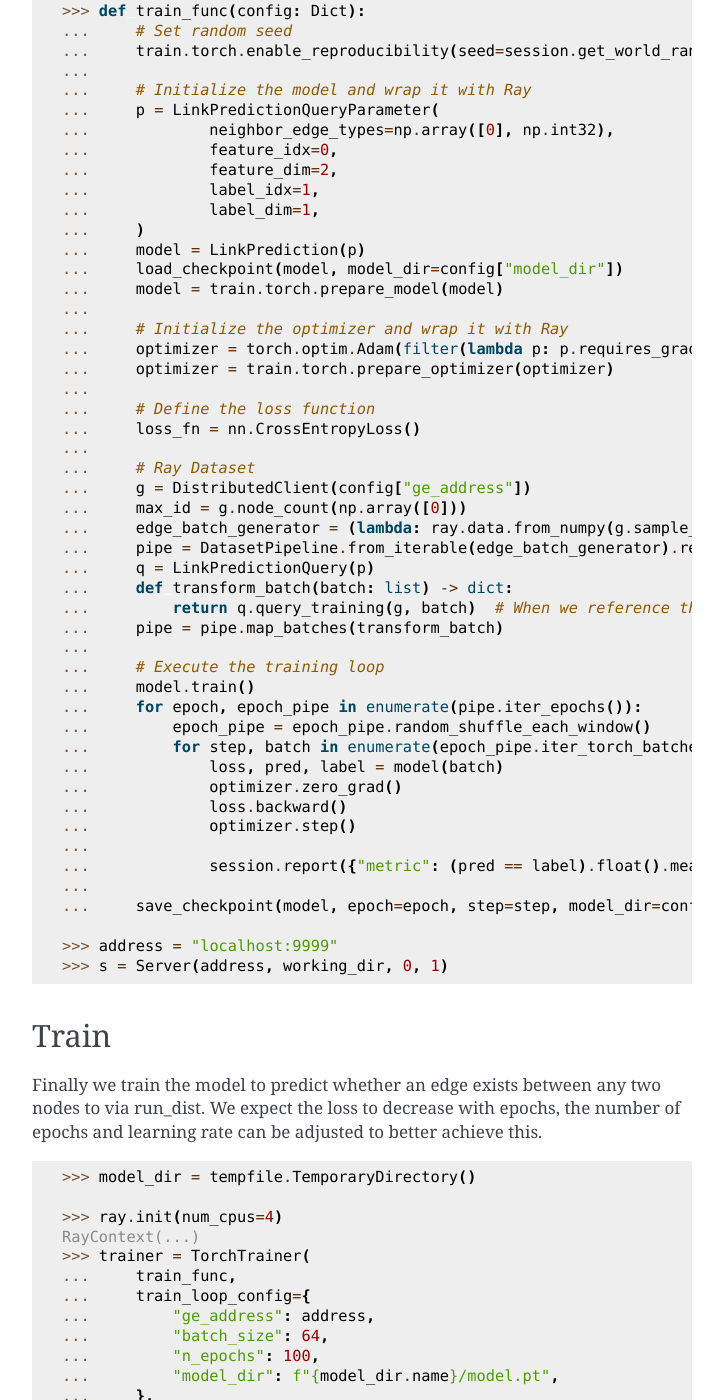
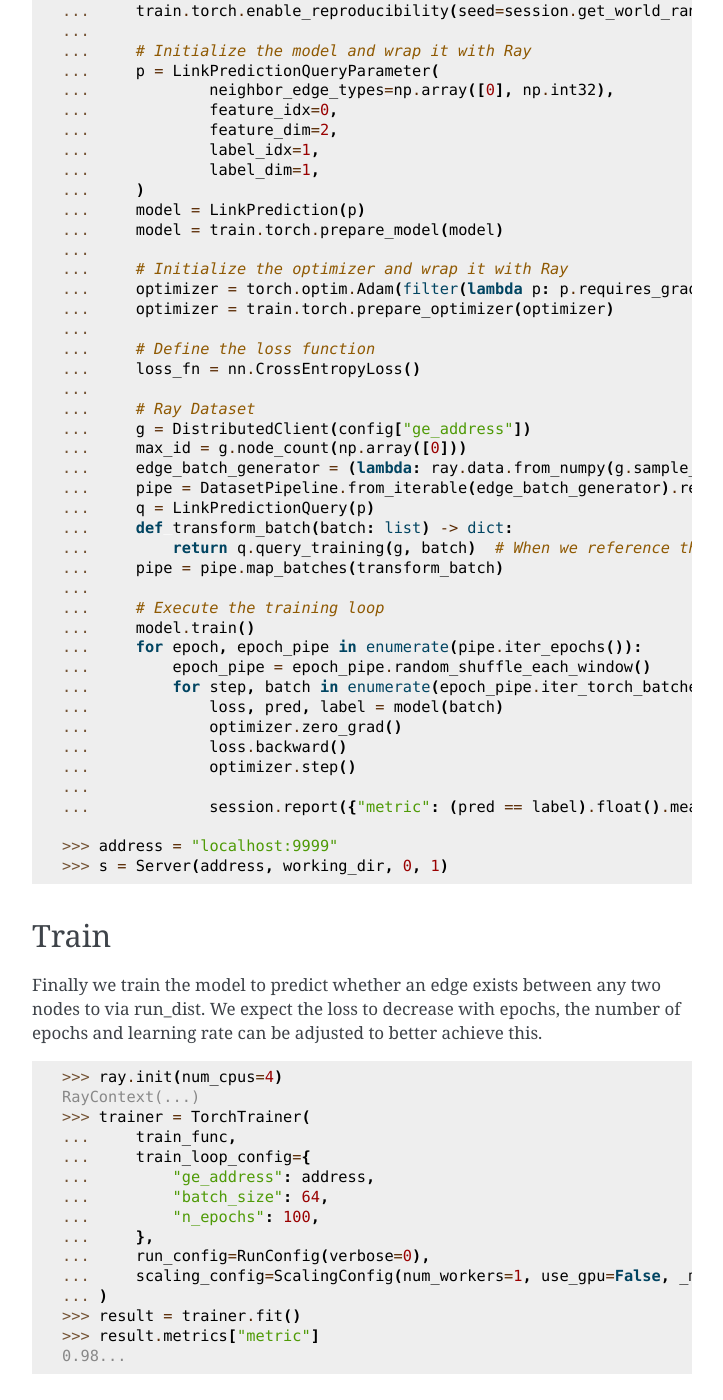
Before and after one commit to microsoft/DeepGNN, a Sphinx documentation site: the page built from docs/torch/link_pred.rst, in a window 1280 px wide and 1400 px high, scrolled down 5671 px. Shown: the whole window, without its empty margins (388-1111 px from the left). Built offline with Sphinx 7.4.7, drawn with Linux system fonts in a browser that asks for light colours; pages that are not in the unit, such as notebooks, are missing from menus; some of the changed text lies outside the part shown.

Commit message:
Remove checkpoint.

```diff
--- a/docs/torch/link_pred.rst
+++ b/docs/torch/link_pred.rst
@@ -104,7 +104,6 @@ Our goal is to create a model capable of predicting whether an edge exists betwe
 
     >>> from typing import Dict
     >>> from dataclasses import dataclass
-    >>> import tempfile
     >>> import argparse
     >>> import numpy as np
     >>> import torch
@@ -119,7 +118,6 @@ Our goal is to create a model capable of predicting whether an edge exists betwe
     >>> from deepgnn.graph_engine import SamplingStrategy, GEEdgeSampler, GraphEngineBackend
     >>> from deepgnn.graph_engine.snark.distributed import Server, Client as DistributedClient
     >>> from deepgnn.pytorch.common.metrics import F1Score
-    >>> from deepgnn.pytorch.common.utils import load_checkpoint, save_checkpoint
 
 Query is the interface between the model and graph database. It uses the graph engine API to perform graph functions like `node_features` and `sample_neighbors`, for a full reference on this interface see, `this guide <../graph_engine/overview>`_. Typically Query is initialized by the model as `self.q` so its functions may also be used ad-hoc by the model.
 
@@ -262,7 +260,6 @@ Training Loop
     ...             label_dim=1,
     ...     )
     ...     model = LinkPrediction(p)
-    ...     load_checkpoint(model, model_dir=config["model_dir"])
     ...     model = train.torch.prepare_model(model)
     ...
     ...     # Initialize the optimizer and wrap it with Ray
@@ -293,8 +290,6 @@ Training Loop
     ...             optimizer.step()
     ...
     ...             session.report({"metric": (pred == label).float().mean().item(), "loss": loss.item()})
-    ...
-    ...     save_checkpoint(model, epoch=epoch, step=step, model_dir=config["model_dir"])
 
     >>> address = "localhost:9999"
     >>> s = Server(address, working_dir, 0, 1)
@@ -306,8 +301,6 @@ Finally we train the model to predict whether an edge exists between any two nod
 
 .. code-block:: python
 
-    >>> model_dir = tempfile.TemporaryDirectory()
-
     >>> ray.init(num_cpus=4)
     RayContext(...)
     >>> trainer = TorchTrainer(
@@ -316,7 +309,6 @@ Finally we train the model to predict whether an edge exists between any two nod
     ...         "ge_address": address,
     ...         "batch_size": 64,
     ...         "n_epochs": 100,
-    ...         "model_dir": f"{model_dir.name}/model.pt",
     ...     },
     ...     run_config=RunConfig(verbose=0),
     ...     scaling_config=ScalingConfig(num_workers=1, use_gpu=False, _max_cpu_fraction_per_node = 0.8),
```
